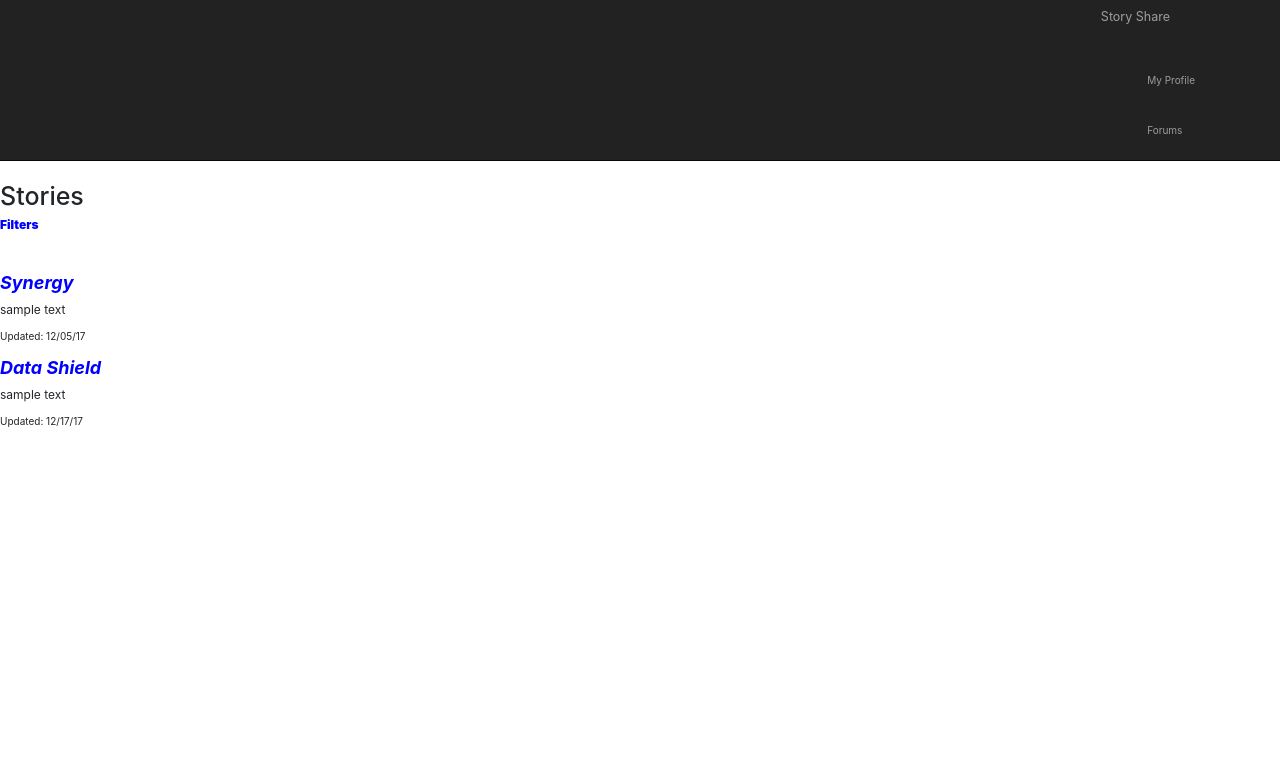
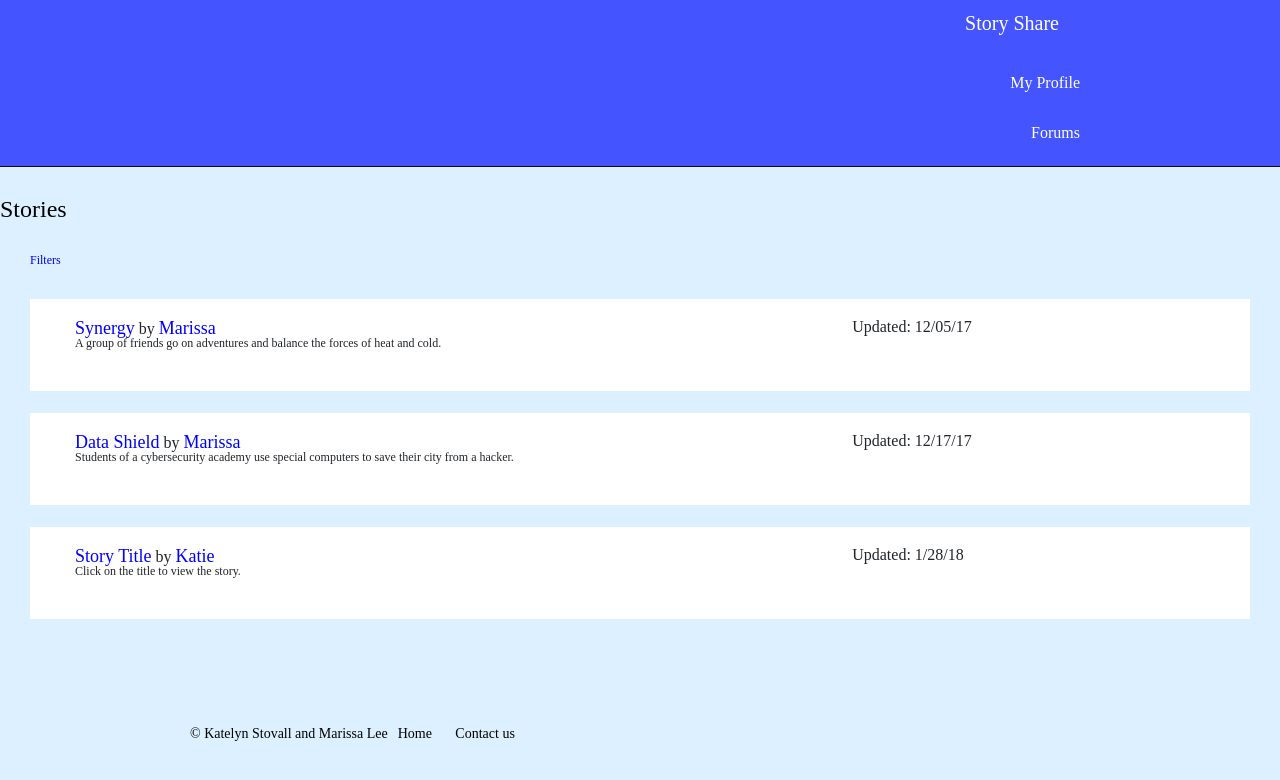
Before and after one commit to krs2sy/StoryShare, a PHP site: page / in a window 1280 px wide. Shown: the top 780 px of the page. Run offline with PHP 8.4, Linux system fonts and the light colour scheme; some libraries are stand-ins or nearby versions.

Commit message:
Added reference to main stylesheet and some stylistic tweaks.  Link to viewstory.html.

```diff
--- a/index.html
+++ b/index.html
@@ -8,6 +8,7 @@
 
     <link rel="stylesheet" href="https://maxcdn.bootstrapcdn.com/bootstrap/3.3.7/css/bootstrap.min.css" />
     <link href="css/bootstrap.min.css" rel="stylesheet">
+    <link rel="stylesheet" href="styles/main.css">
 
     <!-- required scripts for IE -->
     <!--[if lt IE 9]>
@@ -21,23 +22,23 @@
 <body>
     <script src="navbar.js"></script>
 
- <h1>Stories</h1>
+ <h2>Stories</h2>
 
-  <label style="color: blue; font-size: 12px"><b>Filters</b></label>
-</br>
-</br>
-</br>
+
 
    <!--  <script src="https://ajax.googleapis.com/ajax/libs/jquery/3.2.1/jquery.min.js"></script>
     <script src="https://maxcdn.bootstrapcdn.com/bootstrap/3.3.7/js/bootstrap.min.js"></script>
     <!<script src="js/bootstrap.min.js"></script> -->
 
- <section class="listed stories">
-
+ <section class="listed stories new_post">
+  <label style="color: blue; font-size: 12px"><b>Filters</b></label>
+    </br>
+    </br>
+    </br>
              <div class="group">
                 <div class="post_left">
-                    <label style="color: blue; font-size: 18px"><i>Synergy</i></label>
-                    <p style="font-size: 12px">sample text</p>
+                    <label style="color: blue; font-size: 18px"><i>Synergy</i></label> by <label style="color: blue; font-size: 18px"><a href="profile.html">Marissa</a></label>
+                    <p style="font-size: 12px">A group of friends go on adventures and balance the forces of heat and cold.</p>
                 </div>
                 <div class="post_right">
                     <p>Updated: 12/05/17</p>
@@ -46,11 +47,21 @@
 
              <div class="group">
                 <div class="post_left">
-                    <label style="color: blue; font-size: 18px"><i>Data Shield</i></label>
-                    <p style="font-size: 12px">sample text</p>
+                    <label style="color: blue; font-size: 18px"><i>Data Shield</i></label> by <label style="color: blue; font-size: 18px"><a href="profile.html">Marissa</a></label>
+                    <p style="font-size: 12px">Students of a cybersecurity academy use special computers to save their city from a hacker.</p>
                 </div>
                 <div class="post_right">
                     <p>Updated: 12/17/17</p>
+                </div>
+             </div>
+
+             <div class="group">
+                <div class="post_left">
+                    <label style="color: blue; font-size: 18px"><a href="viewstory.html">Story Title</a></label> by <label style="color: blue; font-size: 18px"><i>Katie</i></label>
+                    <p style="font-size: 12px">Click on the title to view the story.</p>
+                </div>
+                <div class="post_right">
+                    <p>Updated: 1/28/18</p>
                 </div>
              </div>
 
@@ -62,6 +73,7 @@
 
       </div>
     </section>
+    <script src="footer.js"></script>
 
 </body>
 </html>
--- a/styles/main.css
+++ b/styles/main.css
@@ -125,7 +125,7 @@ h5 {
 }
 
 a {
-  color: #648880;
+  color: #0000ff;
   text-decoration: none;
 }
 
--- a/viewstory.html
+++ b/viewstory.html
@@ -8,6 +8,7 @@
 
     <link rel="stylesheet" href="https://maxcdn.bootstrapcdn.com/bootstrap/3.3.7/css/bootstrap.min.css" />
     <link href="css/bootstrap.min.css" rel="stylesheet">
+     <link rel="stylesheet" href="styles/main.css">
 
     <!-- required scripts for IE -->
     <!--[if lt IE 9]>
@@ -23,7 +24,7 @@
 
 
     <section class="new_post">
-        <h3>Story Title Here </h3>
+        <h3>Story Title</h3>
             <select id="selectStory">
                 <option value="ch1">Chapter 1</option>
                 <option value = "ch2">Chapter 2</option>
```
